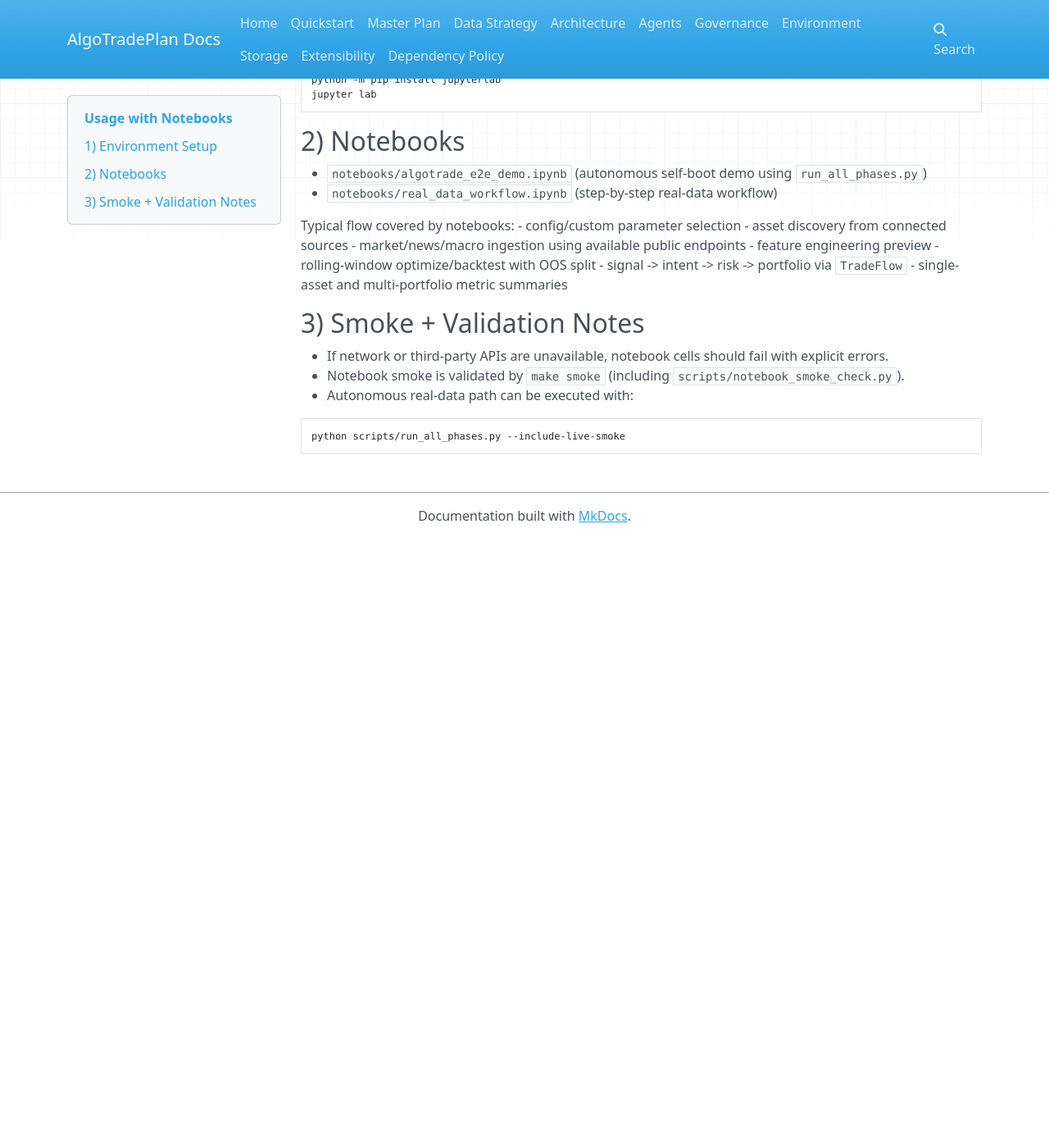
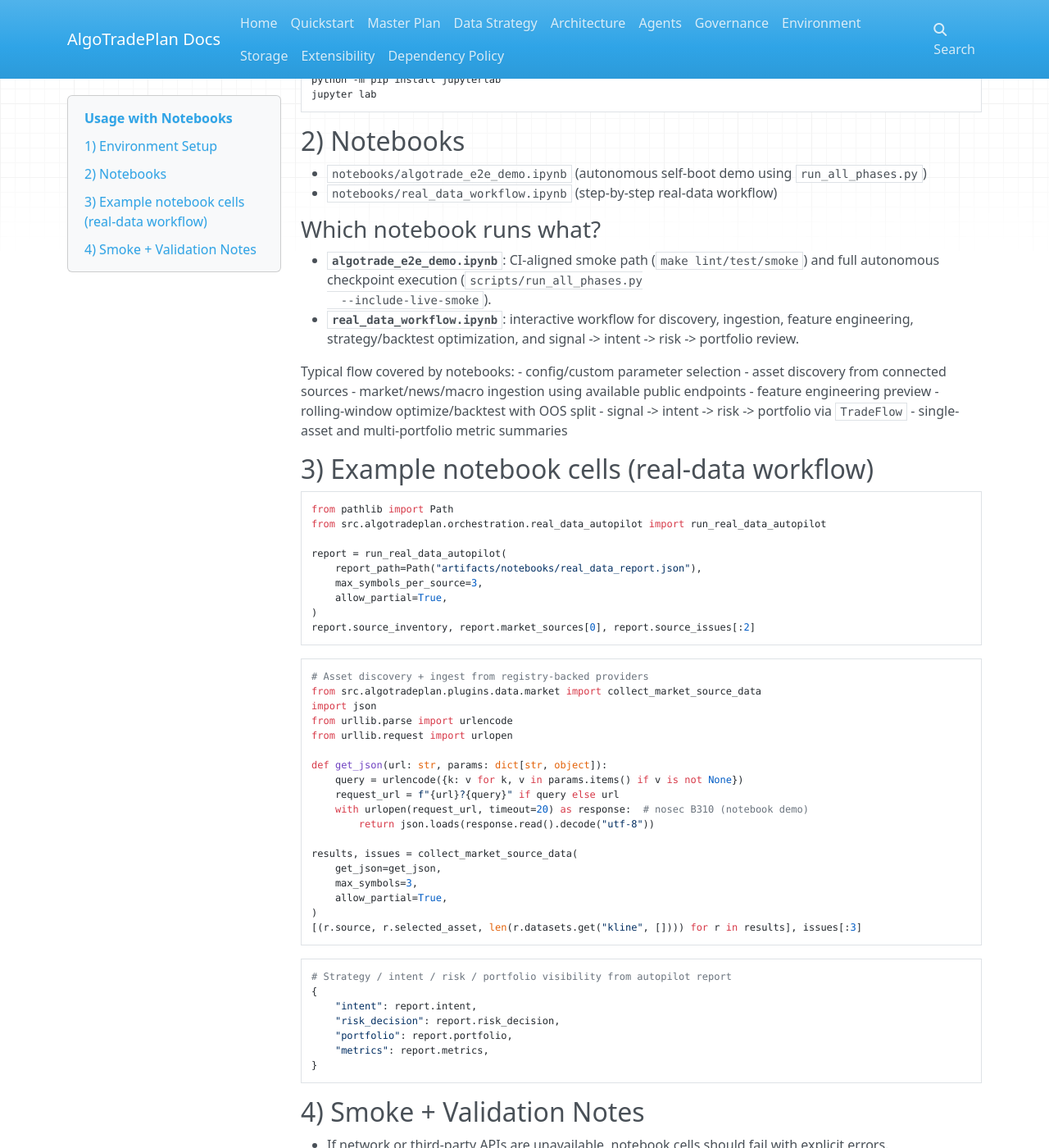
Before and after one commit to develooper1994/AlgoTradePlan, an MkDocs documentation site: the page built from docs/usage_with_notebooks.md, in a window 1280 px wide and 1400 px high, scrolled down 340 px. Shown: the whole window at 82% size. Built offline with MkDocs 1.6.1, drawn with Linux system fonts in a browser that asks for light colours; nearby versions of some CDN libraries; before the commit the page ends 997 px from its top, so only the background shows below that.

Commit message:
Harden autopilot source issue reporting and update phase/notebook status docs
Agent-Logs-Url: https://github.com/develooper1994/AlgoTradePlan/sessions/d735f04d-429e-4f14-af4f-488f17a1c8cb

Co-authored-by: develooper1994 <11412546+develooper1994@users.noreply.github.com>

````diff
--- a/docs/usage_with_notebooks.md
+++ b/docs/usage_with_notebooks.md
@@ -23,6 +23,15 @@ jupyter lab
 - `notebooks/algotrade_e2e_demo.ipynb` (autonomous self-boot demo using `run_all_phases.py`)
 - `notebooks/real_data_workflow.ipynb` (step-by-step real-data workflow)
 
+### Which notebook runs what?
+
+- **`algotrade_e2e_demo.ipynb`**: CI-aligned smoke path (`make lint/test/smoke`)
+  and full autonomous checkpoint execution (`scripts/run_all_phases.py
+  --include-live-smoke`).
+- **`real_data_workflow.ipynb`**: interactive workflow for discovery, ingestion,
+  feature engineering, strategy/backtest optimization, and signal -> intent ->
+  risk -> portfolio review.
+
 Typical flow covered by notebooks:
 - config/custom parameter selection
 - asset discovery from connected sources
@@ -32,7 +41,52 @@ Typical flow covered by notebooks:
 - signal -> intent -> risk -> portfolio via `TradeFlow`
 - single-asset and multi-portfolio metric summaries
 
-## 3) Smoke + Validation Notes
+## 3) Example notebook cells (real-data workflow)
+
+```python
+from pathlib import Path
+from src.algotradeplan.orchestration.real_data_autopilot import run_real_data_autopilot
+
+report = run_real_data_autopilot(
+    report_path=Path("artifacts/notebooks/real_data_report.json"),
+    max_symbols_per_source=3,
+    allow_partial=True,
+)
+report.source_inventory, report.market_sources[0], report.source_issues[:2]
+```
+
+```python
+# Asset discovery + ingest from registry-backed providers
+from src.algotradeplan.plugins.data.market import collect_market_source_data
+import json
+from urllib.parse import urlencode
+from urllib.request import urlopen
+
+def get_json(url: str, params: dict[str, object]):
+    query = urlencode({k: v for k, v in params.items() if v is not None})
+    request_url = f"{url}?{query}" if query else url
+    with urlopen(request_url, timeout=20) as response:  # nosec B310 (notebook demo)
+        return json.loads(response.read().decode("utf-8"))
+
+results, issues = collect_market_source_data(
+    get_json=get_json,
+    max_symbols=3,
+    allow_partial=True,
+)
+[(r.source, r.selected_asset, len(r.datasets.get("kline", []))) for r in results], issues[:3]
+```
+
+```python
+# Strategy / intent / risk / portfolio visibility from autopilot report
+{
+    "intent": report.intent,
+    "risk_decision": report.risk_decision,
+    "portfolio": report.portfolio,
+    "metrics": report.metrics,
+}
+```
+
+## 4) Smoke + Validation Notes
 
 - If network or third-party APIs are unavailable, notebook cells should fail with explicit errors.
 - Notebook smoke is validated by `make smoke` (including `scripts/notebook_smoke_check.py`).
````
Also changed, not shown: docs/PHASE_STATUS.md (+28 -2 lines), 2 other files.
